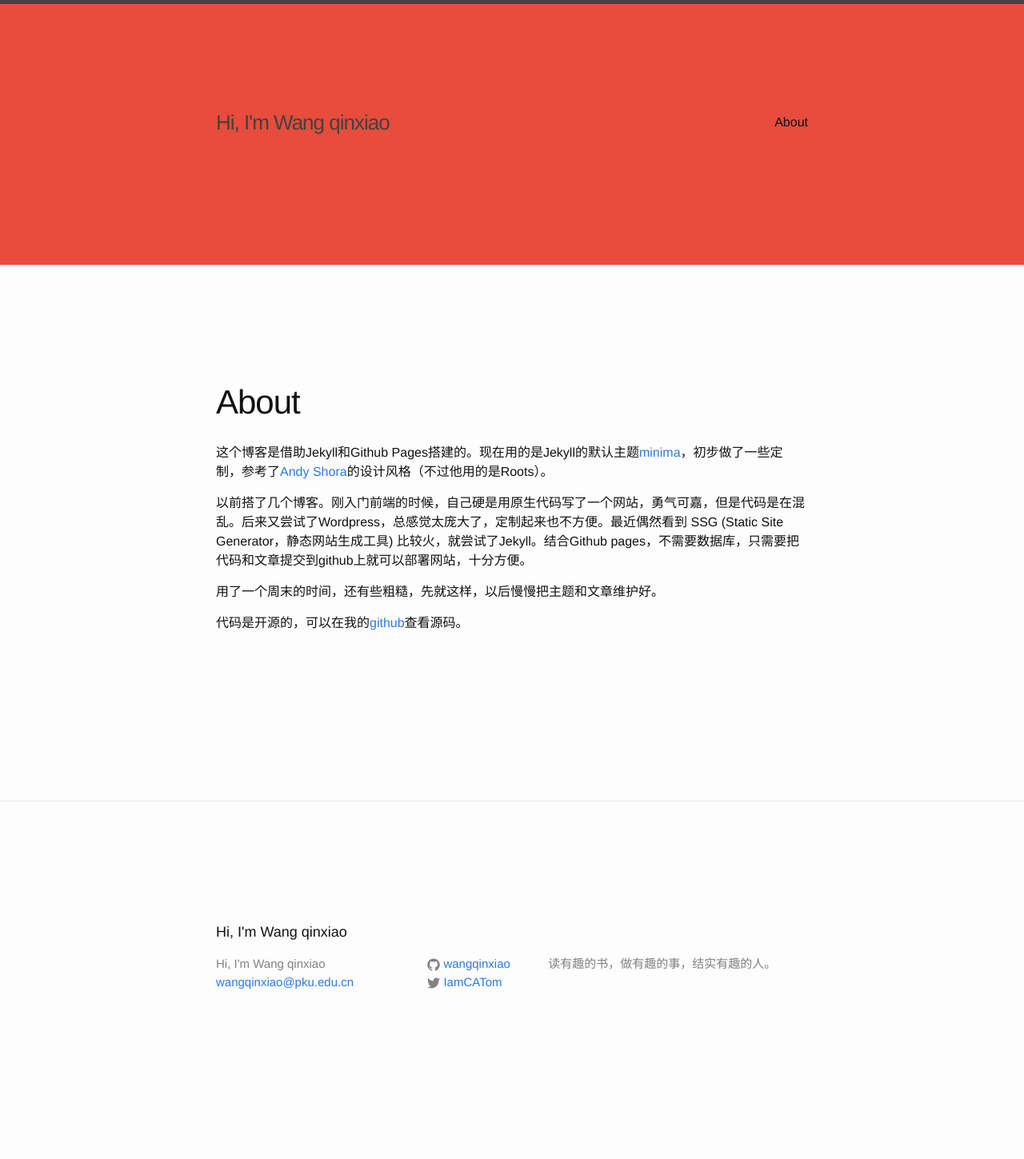
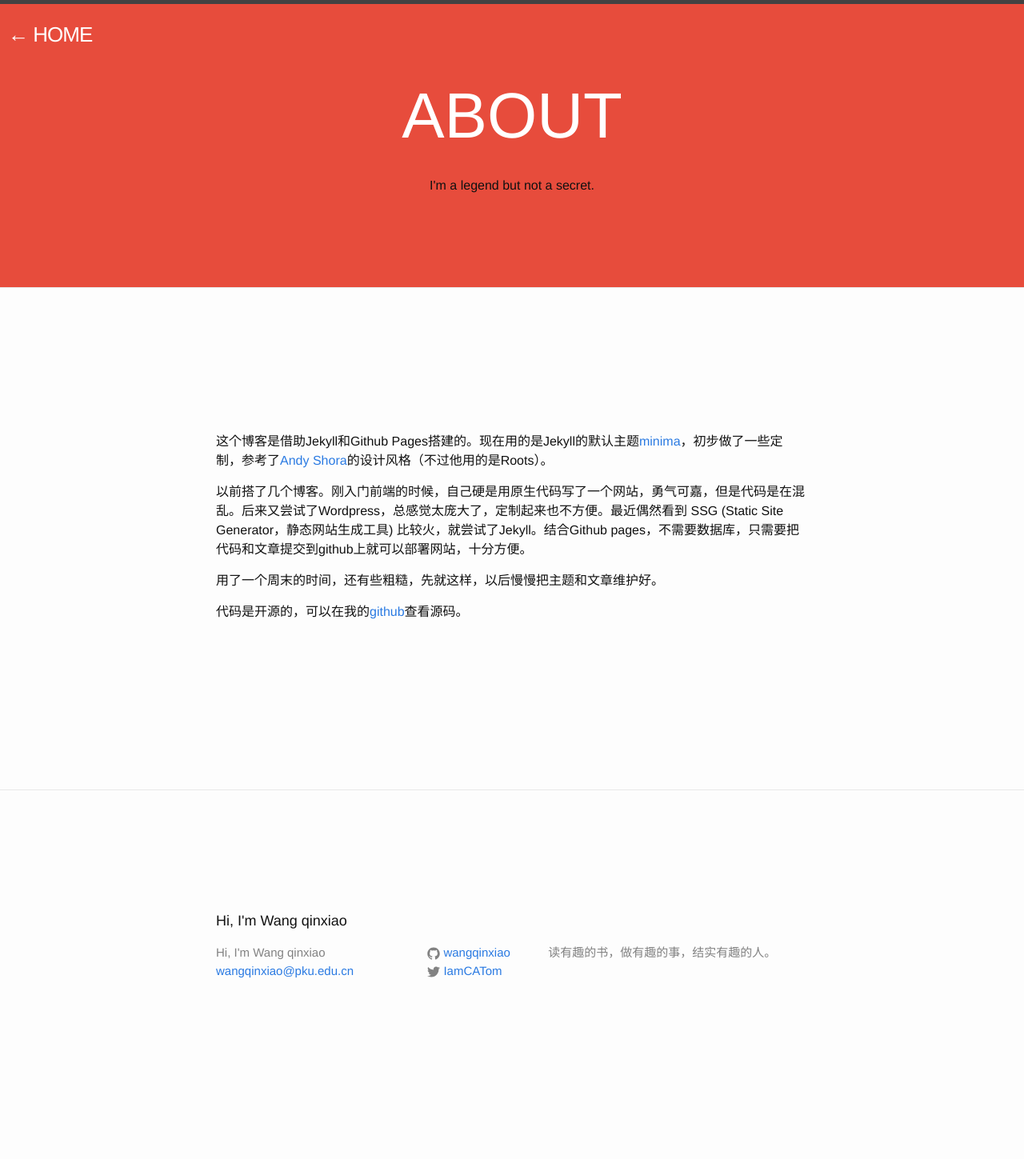
Before and after one commit to Wangqinxiao/wangqinxiao.github.io, a Jekyll site: the page built from about.md, in a window 1280 px wide. Shown: the whole page at 80% size. Built offline with Jekyll 4.4.1, drawn with Linux system fonts in a browser that asks for light colours.

```diff
--- /dev/null
+++ b/CNAME
@@ -0,0 +1 @@
+wangqinxiao.com
--- a/_includes/header.html
+++ b/_includes/header.html
@@ -2,7 +2,11 @@
 
   <div class="wrapper">
 
-    <a class="site-title" href="{{ "/" | relative_url}}">{{ site.title | escape }}</a>
+    <!--<a class="site-title" href="{{ "/" | relative_url}}">{{ site.title | escape }}</a>-->
+    <p style="font-size: 60px; color: #fff;text-align:center">Hi, <span style="color: #000">I'm </span>Wang Qinxiao</p>
+    <p style="text-align:center">I'M A DEVELOPER AND POET BASED IN BEIJING.</p>
+    <a href="https://github.com/wangqinxiao/wangqinxiao.github.io"><img style="position: absolute; top: 0; left: 0; border: 0;" src="https://camo.githubusercontent.com/82b228a3648bf44fc1163ef44c62fcc60081495e/68747470733a2f2f73332e616d617a6f6e6177732e636f6d2f6769746875622f726962626f6e732f666f726b6d655f6c6566745f7265645f6161303030302e706e67" alt="Fork me on GitHub" data-canonical-src="https://s3.amazonaws.com/github/ribbons/forkme_left_red_aa0000.png"></a>
+
 
     <nav class="site-nav">
       <span class="menu-icon">
@@ -13,7 +17,9 @@
         </svg>
       </span>
 
-      <div class="trigger">
+      <div class="trigger" style="position: absolute;
+    right: 30px;
+    bottom: 0;">
         {% for my_page in site.pages %}
           {% if my_page.title %}
           <a class="page-link" href="{{ my_page.url | relative_url }}">{{ my_page.title | escape }}</a>
--- /dev/null
+++ b/_includes/post-header.html
@@ -0,0 +1,11 @@
+<header class="site-header" role="banner">
+
+  <div class="wrapper" style="padding: 80px 30px 100px;">
+    <a class="site-title" href="{{ "/" | relative_url}}" style="color: #fff;position: absolute;top:10px;left:10px">← HOME</a>
+    <!--<a class="site-title" href="{{ "/" | relative_url}}">{{ site.title | escape }}</a>-->
+    <p style="font-size: 80px; color: #fff;text-align:center">{{ page.title | escape }}</p>
+    <p style="text-align:center">{{ page.sub-title | escape }}</p>
+
+  </div>
+
+</header>
--- a/_layouts/page.html
+++ b/_layouts/page.html
@@ -1,10 +1,10 @@
 ---
-layout: default
+layout: post-default
 ---
 <article class="post">
 
   <header class="post-header">
-    <h1 class="post-title">{{ page.title | escape }}</h1>
+    <!--<h1 class="post-title">{{ page.title | escape }}</h1>-->
   </header>
 
   <div class="post-content">
--- /dev/null
+++ b/_layouts/post-default.html
@@ -0,0 +1,20 @@
+<!DOCTYPE html>
+<html lang="{{ page.lang | default: site.lang | default: "en" }}">
+
+  {% include head.html %}
+
+  <body>
+
+    {% include post-header.html %}
+
+    <main class="page-content" aria-label="Content">
+      <div class="wrapper">
+        {{ content }}
+      </div>
+    </main>
+
+    {% include footer.html %}
+
+  </body>
+
+</html>
--- a/_layouts/post.html
+++ b/_layouts/post.html
@@ -1,10 +1,10 @@
 ---
-layout: default
+layout: post-default
 ---
 <article class="post" itemscope itemtype="http://schema.org/BlogPosting">
 
   <header class="post-header">
-    <h1 class="post-title" itemprop="name headline">{{ page.title | escape }}</h1>
+    <!--<h1 class="post-title" itemprop="name headline">{{ page.title | escape }}</h1>-->
     <p class="post-meta"><time datetime="{{ page.date | date_to_xmlschema }}" itemprop="datePublished">{{ page.date | date: "%b %-d, %Y" }}</time>{% if page.author %} • <span itemprop="author" itemscope itemtype="http://schema.org/Person"><span itemprop="name">{{ page.author }}</span></span>{% endif %}</p>
   </header>
 
--- a/_posts/2017-02-08-my-test.markdown
+++ b/_posts/2017-02-08-my-test.markdown
@@ -1,6 +1,7 @@
 ---
 layout: post
 title:  "my test!"
+sub-title:  "test test 更健康！"
 date:   2017-02-08 10:54:00 +0800
 categories: jekyll update
 ---
--- a/_posts/2017-02-09-I-love-Shidi.markdown
+++ b/_posts/2017-02-09-I-love-Shidi.markdown
@@ -1,6 +1,7 @@
 ---
 layout: post
 title:  "I Love Shidi!"
+sub-title:  The most romantic things I can thinking is coding with you.
 date:   2017-02-09 10:48:00 +0800
 categories: jekyll update
 ---
--- a/about.md
+++ b/about.md
@@ -1,6 +1,7 @@
 ---
 layout: page
-title: About
+title: ABOUT
+sub-title: I'm a legend but not a secret.
 permalink: /about/
 ---
 这个博客是借助Jekyll和Github Pages搭建的。现在用的是Jekyll的默认主题[minima](https://github.com/jekyll/minima)，初步做了一些定制，参考了[Andy Shora](http://andyshora.com/)的设计风格（不过他用的是Roots）。
```
Also changed, not shown: _posts/2017-02-08-welcome-to-jekyll.markdown (deleted, +0 -25 lines), 7 other files.
